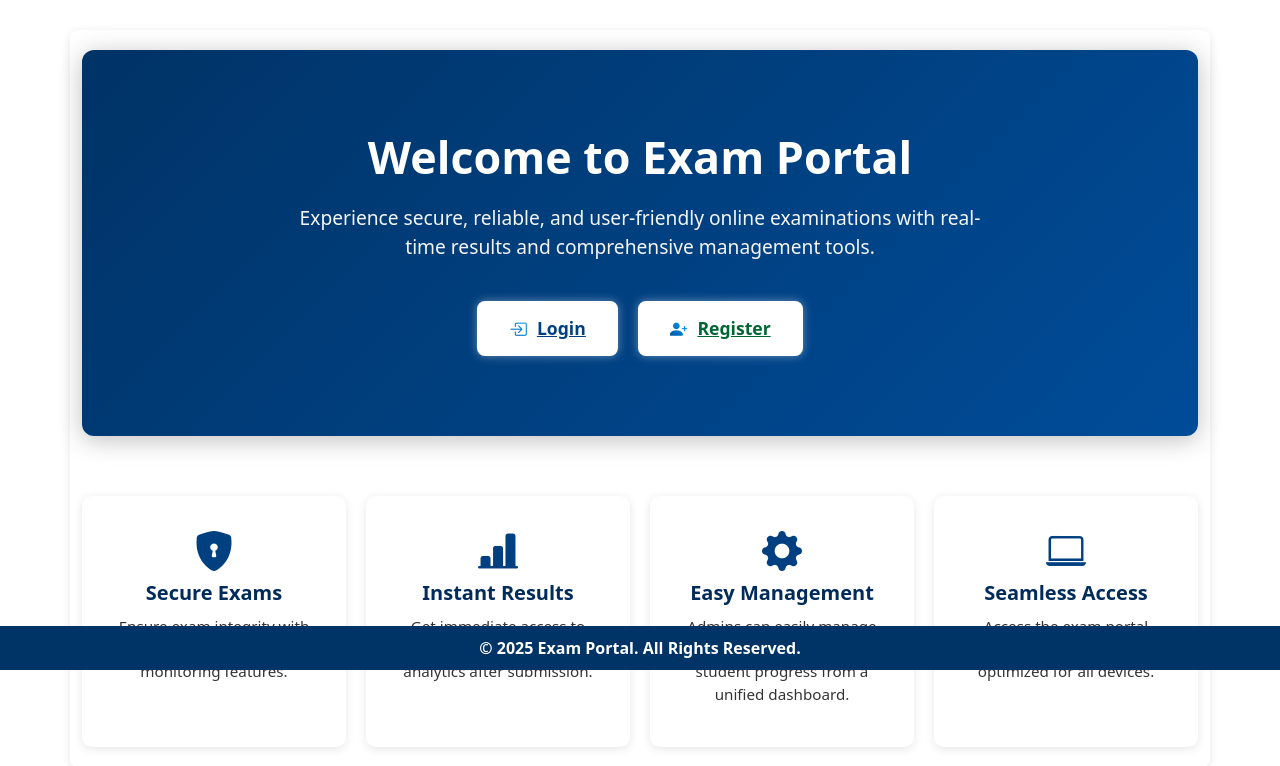
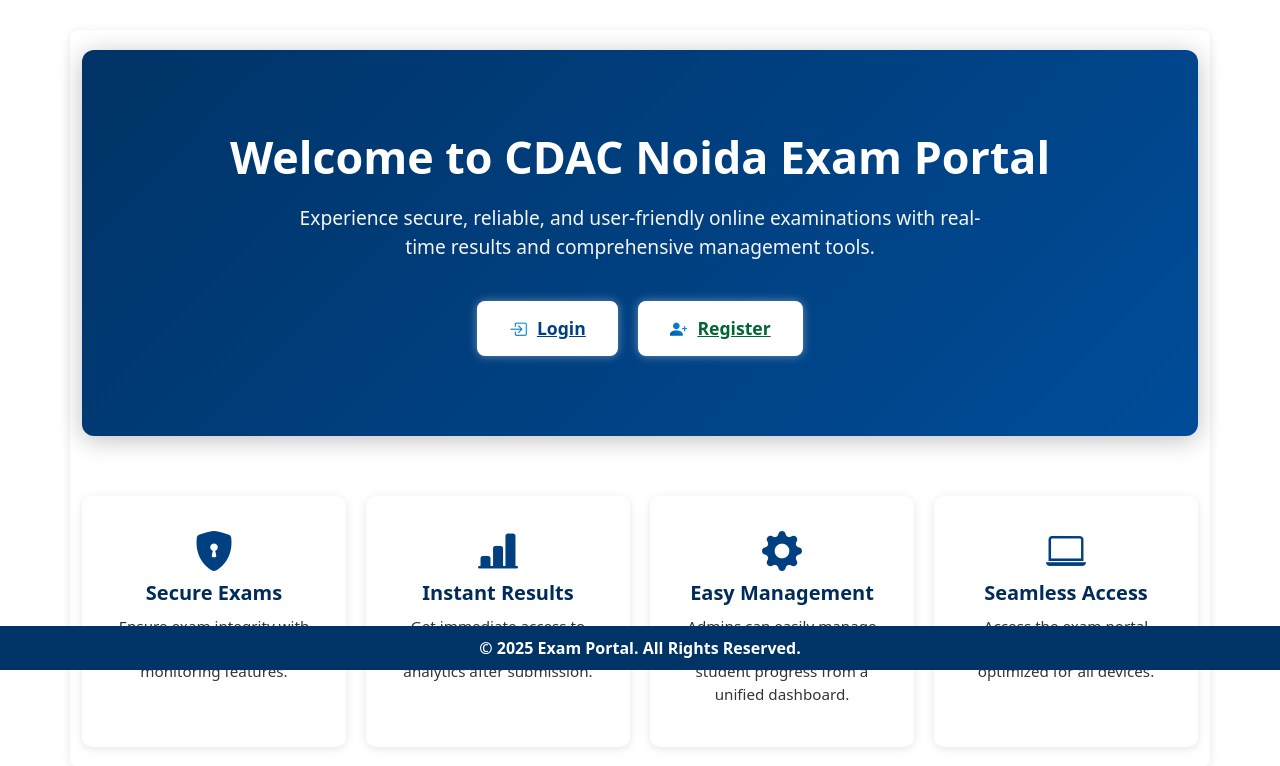
Before and after one commit to AbhinavCpSingh/exam-portal, a Django app: template exam_portal/mcq/templates/public_home.html in a window 1280 px wide. Shown: the part 130-896 px from the top of the page. Run offline with Django 3.2, Linux system fonts and the light colour scheme; the template is opened without the code that fills it, so the values that code supplies are empty; some libraries are stand-ins or nearby versions.

Commit message:
Make a space

```diff
--- a/exam_portal/mcq/templates/public_home.html
+++ b/exam_portal/mcq/templates/public_home.html
@@ -144,7 +144,7 @@
 </style>
 
 <div class="welcome-hero">
-    <h1>Welcome to Exam Portal</h1>
+    <h1>Welcome to CDAC Noida Exam Portal</h1>
     <p>Experience secure, reliable, and user-friendly online examinations with real-time results and comprehensive management tools.</p>
     <div class="welcome-buttons">
         <a href="{% url 'login' %}" class="btn-custom btn-login">
```
